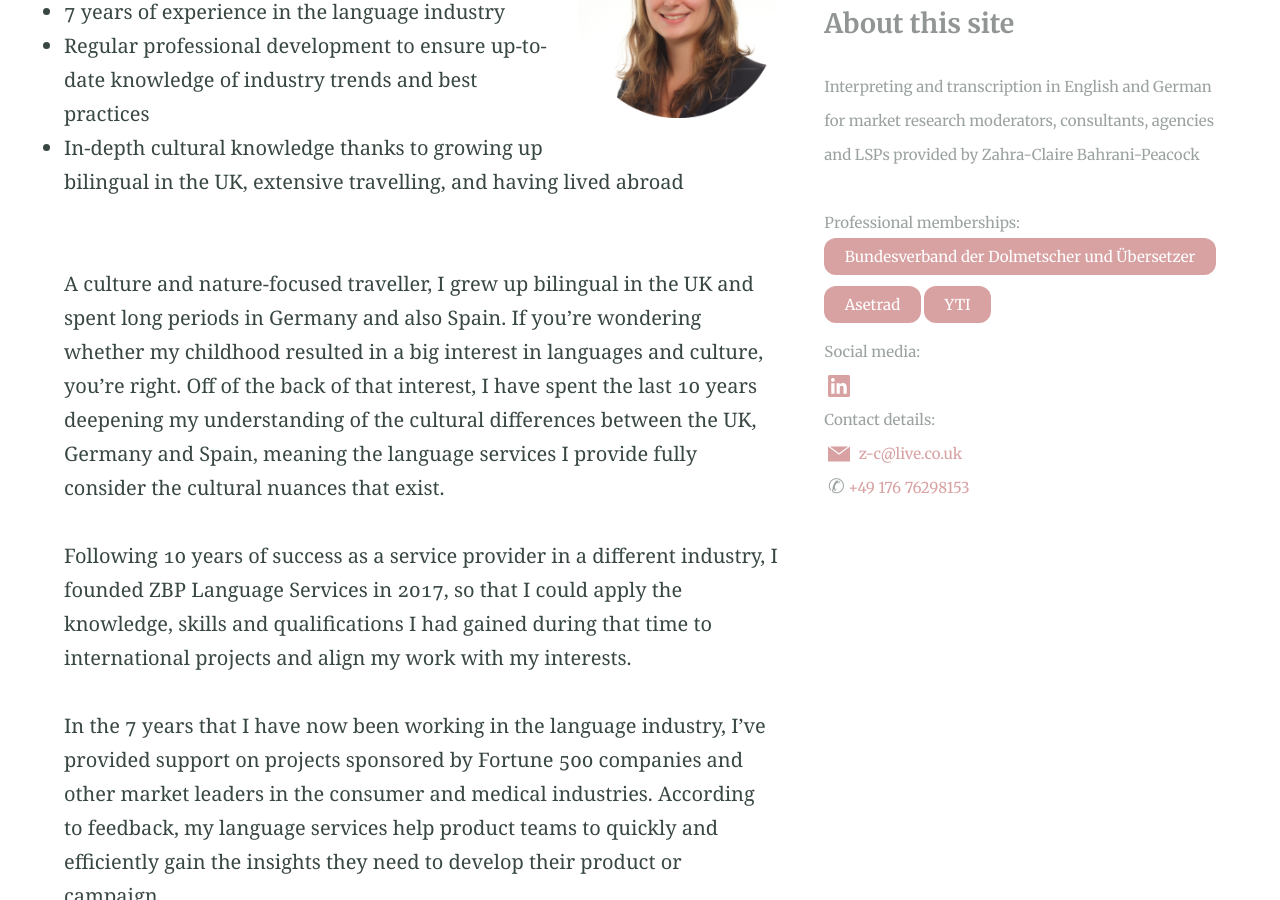
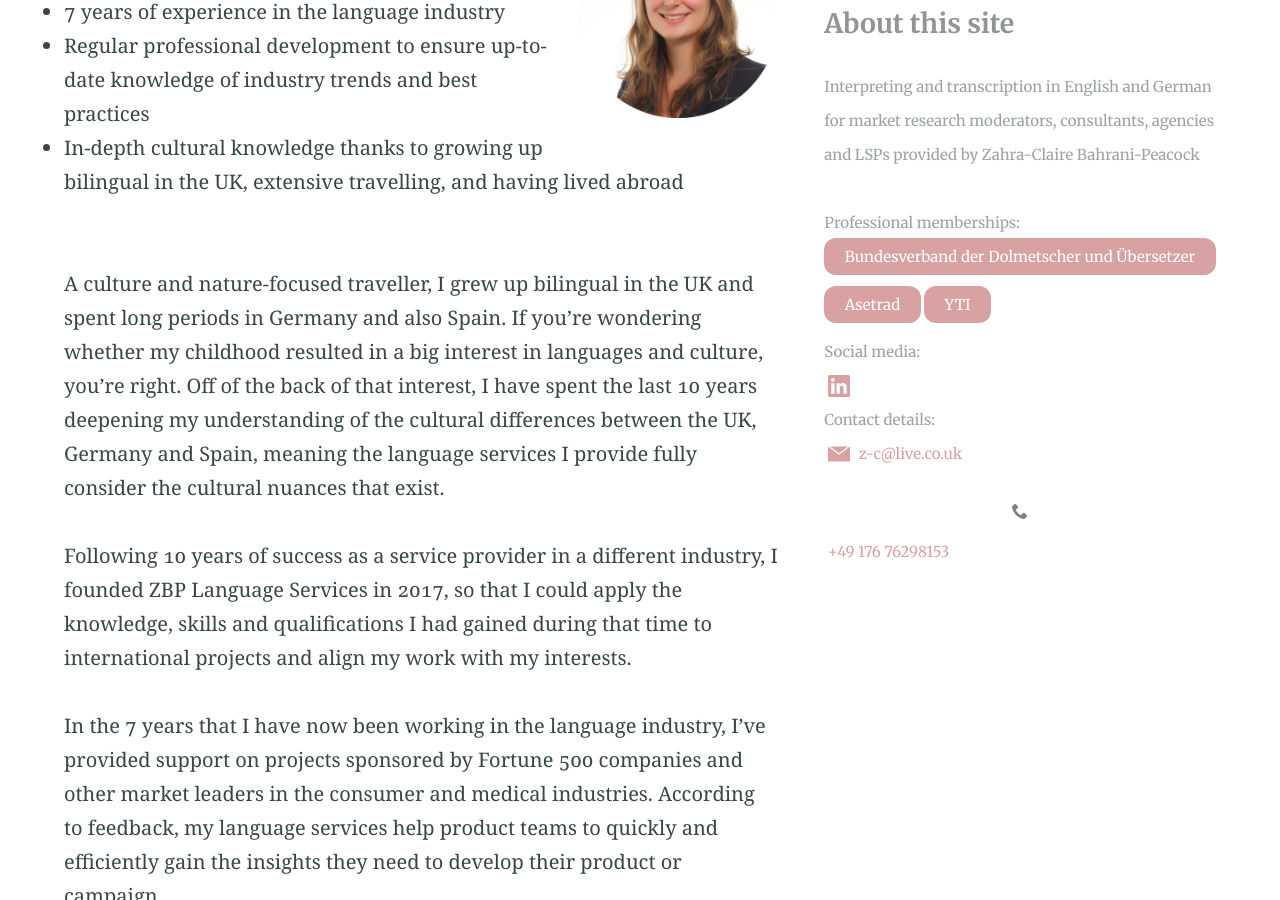
Before and after one commit to Website-2/zbp-language-services.github.io, a Jekyll site: the page built from about.md, in a window 1280 px wide and 900 px high, scrolled down 669 px. Built offline with Jekyll 4.4.1, drawn with Linux system fonts in a browser that asks for light colours.

Commit message:
Site aside

```diff
--- a/_includes/site-aside.html
+++ b/_includes/site-aside.html
@@ -15,7 +15,7 @@
       {% include nav-social.html %}
       <small>Contact details:</small><br>
       <small>&nbsp;</small>{% include icon.html id="email" color="#b14345" title="Email" %}<small><a href="mailto:z-c@live.co.uk">&nbsp;z-c@live.co.uk</a></small><br>
-      <small>&nbsp;</small>✆<small><a href="tel:004917676298153">&nbsp;+49 176 76298153</a></small>
+      <small>&nbsp;</small>{% include figure.html image="/assets/Phone.svg" color="#b14345" %}<small><a href="tel:004917676298153">&nbsp;+49 176 76298153</a></small>
     </section>
 
   {% elsif page.layout == "categories" %}
```
Also changed, not shown: assets/phone.svg (added).
